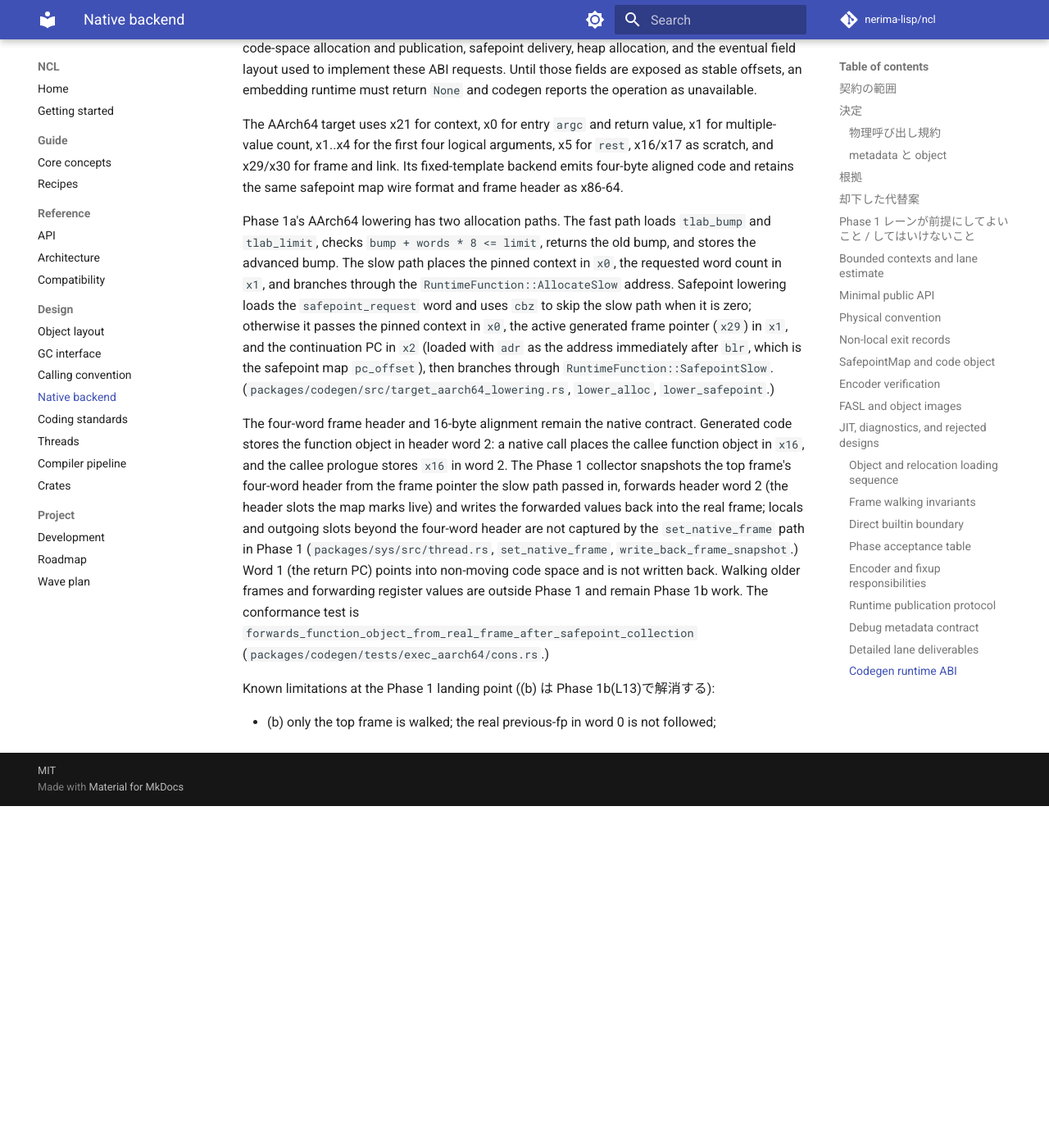
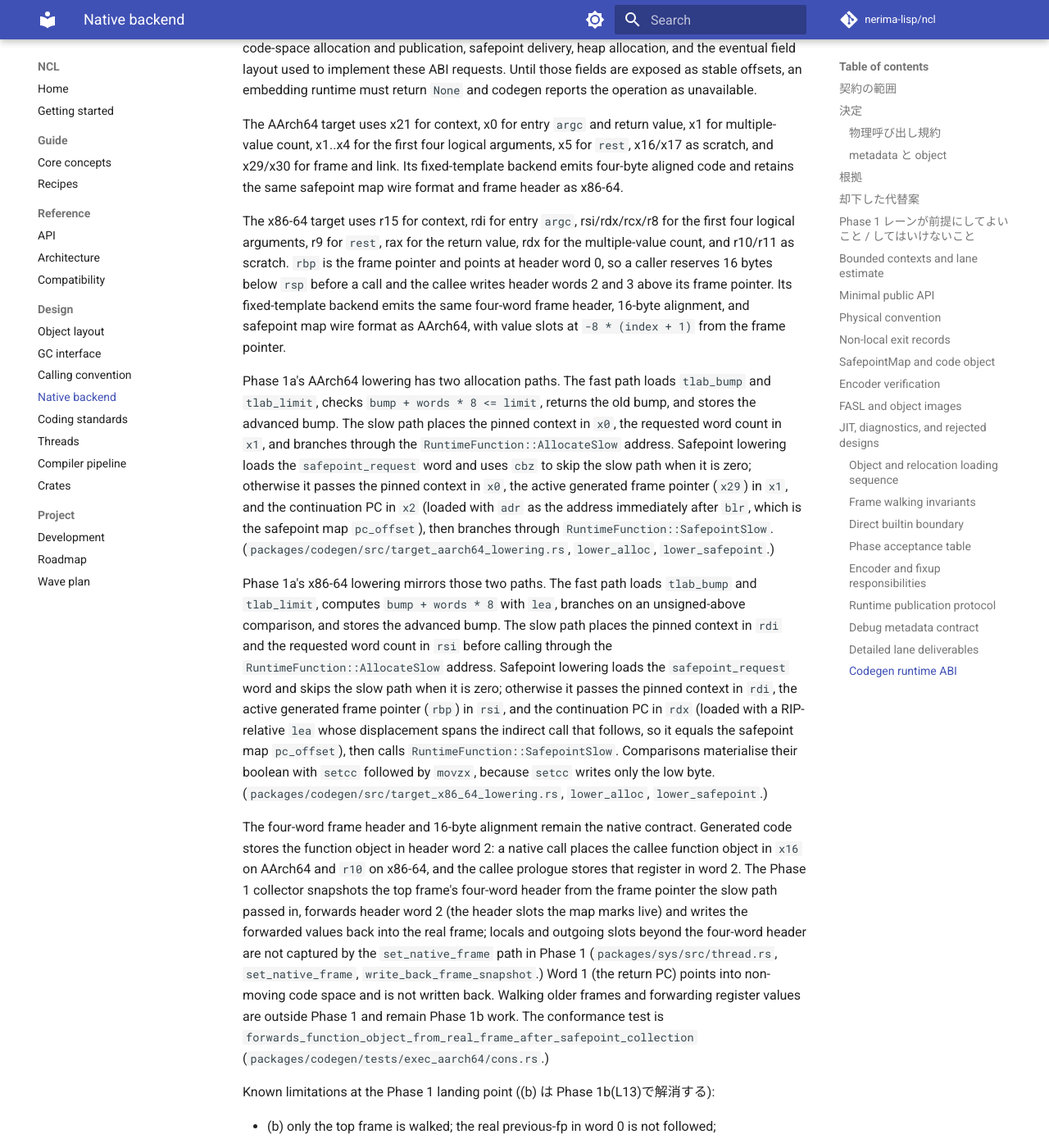
Before and after one commit to nerima-lisp/ncl, an MkDocs documentation site: the page built from docs/src/design/native-backend.md, in a window 1280 px wide and 1400 px high, scrolled down 10289 px. Shown: the whole window at 82% size. Built offline with MkDocs 1.6.1 and Material for MkDocs 9.7.7, drawn with Linux system fonts in a browser that asks for light colours; comment, search, counter and statistics services are not loaded; before the commit the page ends 11272 px from its top, so only the background shows below that.

Commit message:
docs: describe the x86-64 lowering lane
Extend the native backend contract and the codegen module layout to
cover the x86-64 lowering alongside AArch64.

```diff
--- a/docs/src/design/native-backend.md
+++ b/docs/src/design/native-backend.md
@@ -248,9 +248,13 @@ The conformance runner records target architecture with every backend fixture.
 
 The AArch64 target uses x21 for context, x0 for entry `argc` and return value, x1 for multiple-value count, x1..x4 for the first four logical arguments, x5 for `rest`, x16/x17 as scratch, and x29/x30 for frame and link. Its fixed-template backend emits four-byte aligned code and retains the same safepoint map wire format and frame header as x86-64.
 
+The x86-64 target uses r15 for context, rdi for entry `argc`, rsi/rdx/rcx/r8 for the first four logical arguments, r9 for `rest`, rax for the return value, rdx for the multiple-value count, and r10/r11 as scratch. `rbp` is the frame pointer and points at header word 0, so a caller reserves 16 bytes below `rsp` before a call and the callee writes header words 2 and 3 above its frame pointer. Its fixed-template backend emits the same four-word frame header, 16-byte alignment, and safepoint map wire format as AArch64, with value slots at `-8 * (index + 1)` from the frame pointer.
+
 Phase 1a's AArch64 lowering has two allocation paths. The fast path loads `tlab_bump` and `tlab_limit`, checks `bump + words * 8 <= limit`, returns the old bump, and stores the advanced bump. The slow path places the pinned context in `x0`, the requested word count in `x1`, and branches through the `RuntimeFunction::AllocateSlow` address. Safepoint lowering loads the `safepoint_request` word and uses `cbz` to skip the slow path when it is zero; otherwise it passes the pinned context in `x0`, the active generated frame pointer (`x29`) in `x1`, and the continuation PC in `x2` (loaded with `adr` as the address immediately after `blr`, which is the safepoint map `pc_offset`), then branches through `RuntimeFunction::SafepointSlow`. (`packages/codegen/src/target_aarch64_lowering.rs`, `lower_alloc`, `lower_safepoint`.)
 
-The four-word frame header and 16-byte alignment remain the native contract. Generated code stores the function object in header word 2: a native call places the callee function object in `x16`, and the callee prologue stores `x16` in word 2. The Phase 1 collector snapshots the top frame's four-word header from the frame pointer the slow path passed in, forwards header word 2 (the header slots the map marks live) and writes the forwarded values back into the real frame; locals and outgoing slots beyond the four-word header are not captured by the `set_native_frame` path in Phase 1 (`packages/sys/src/thread.rs`, `set_native_frame`, `write_back_frame_snapshot`.) Word 1 (the return PC) points into non-moving code space and is not written back. Walking older frames and forwarding register values are outside Phase 1 and remain Phase 1b work. The conformance test is `forwards_function_object_from_real_frame_after_safepoint_collection` (`packages/codegen/tests/exec_aarch64/cons.rs`.)
+Phase 1a's x86-64 lowering mirrors those two paths. The fast path loads `tlab_bump` and `tlab_limit`, computes `bump + words * 8` with `lea`, branches on an unsigned-above comparison, and stores the advanced bump. The slow path places the pinned context in `rdi` and the requested word count in `rsi` before calling through the `RuntimeFunction::AllocateSlow` address. Safepoint lowering loads the `safepoint_request` word and skips the slow path when it is zero; otherwise it passes the pinned context in `rdi`, the active generated frame pointer (`rbp`) in `rsi`, and the continuation PC in `rdx` (loaded with a RIP-relative `lea` whose displacement spans the indirect call that follows, so it equals the safepoint map `pc_offset`), then calls `RuntimeFunction::SafepointSlow`. Comparisons materialise their boolean with `setcc` followed by `movzx`, because `setcc` writes only the low byte. (`packages/codegen/src/target_x86_64_lowering.rs`, `lower_alloc`, `lower_safepoint`.)
+
+The four-word frame header and 16-byte alignment remain the native contract. Generated code stores the function object in header word 2: a native call places the callee function object in `x16` on AArch64 and `r10` on x86-64, and the callee prologue stores that register in word 2. The Phase 1 collector snapshots the top frame's four-word header from the frame pointer the slow path passed in, forwards header word 2 (the header slots the map marks live) and writes the forwarded values back into the real frame; locals and outgoing slots beyond the four-word header are not captured by the `set_native_frame` path in Phase 1 (`packages/sys/src/thread.rs`, `set_native_frame`, `write_back_frame_snapshot`.) Word 1 (the return PC) points into non-moving code space and is not written back. Walking older frames and forwarding register values are outside Phase 1 and remain Phase 1b work. The conformance test is `forwards_function_object_from_real_frame_after_safepoint_collection` (`packages/codegen/tests/exec_aarch64/cons.rs`.)
 
 Known limitations at the Phase 1 landing point ((b) は Phase 1b(L13)で解消する):
 
```
Also changed, not shown: packages/codegen/README.md.
